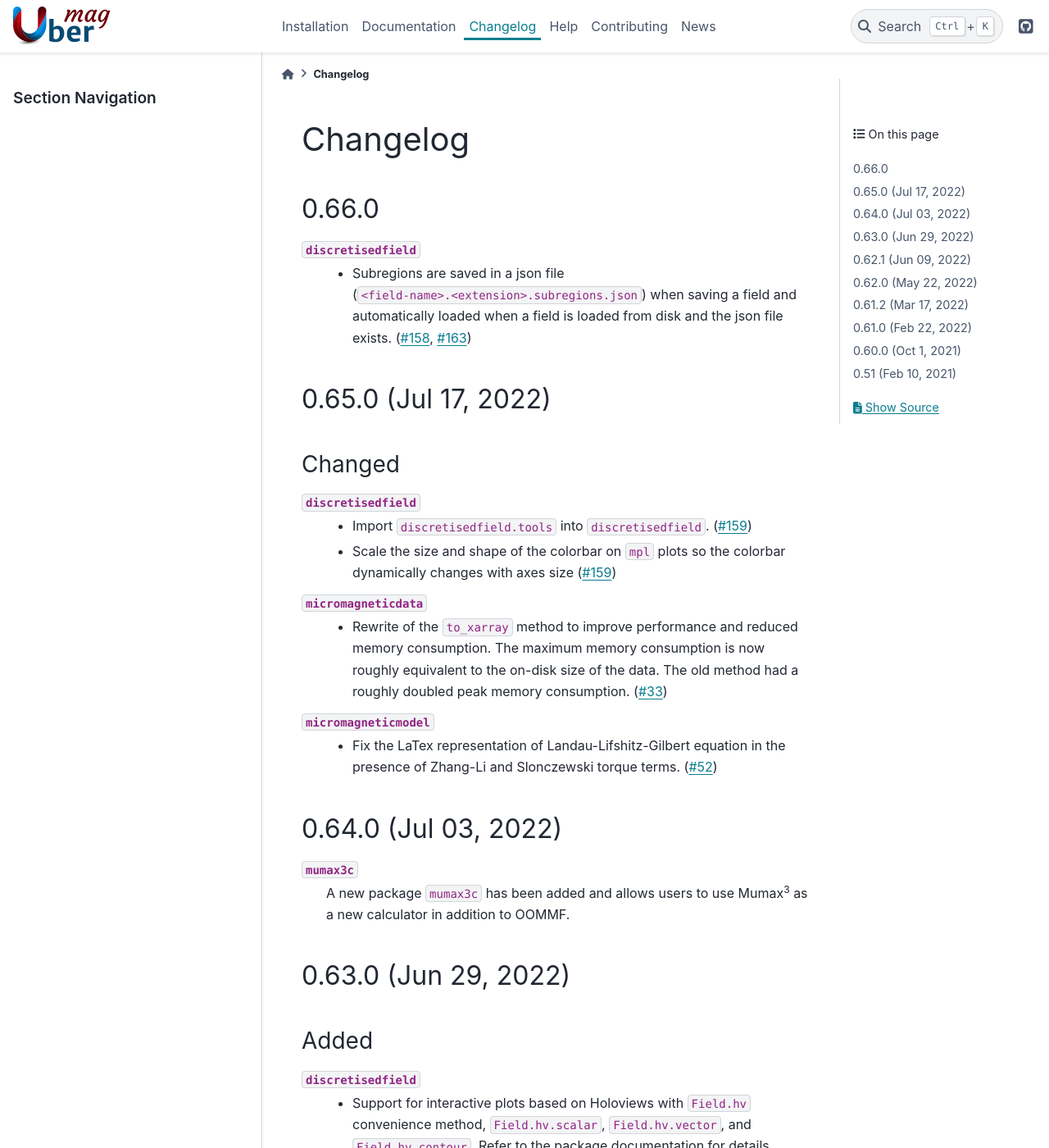
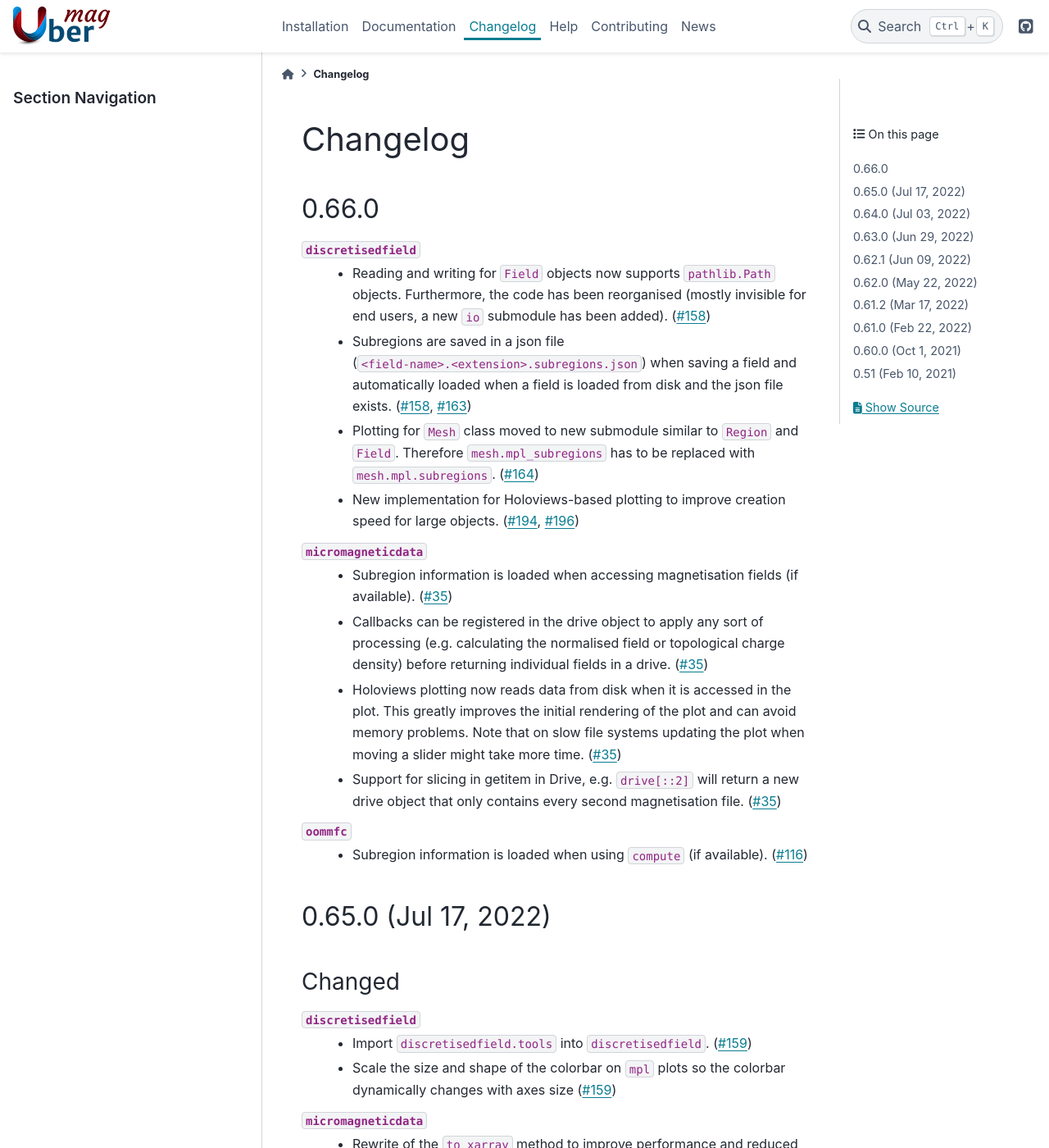
Before and after one commit to ubermag/ubermag.github.io, a Sphinx documentation site: the page built from source/changelog.rst, in a window 1280 px wide and 1400 px high. Shown: the whole window at 82% size. Built offline with Sphinx 7.4.7 and the PyData theme 0.15.4, drawn with Linux system fonts in a browser that asks for light colours; pages that are not in the unit, such as notebooks, are missing from menus.

Commit message:
Additional new features

```diff
--- a/source/changelog.rst
+++ b/source/changelog.rst
@@ -6,11 +6,43 @@ Changelog
 ======
 
 ``discretisedfield``
+  - Reading and writing for ``Field`` objects now supports ``pathlib.Path``
+    objects. Furthermore, the code has been reorganised (mostly invisible for
+    end users, a new ``io`` submodule has been added). (`#158
+    <https://github.com/ubermag/discretisedfield/pull/158>`__)
   - Subregions are saved in a json file
     (``<field-name>.<extension>.subregions.json``) when saving a field and
     automatically loaded when a field is loaded from disk and the json file
     exists. (`#158 <https://github.com/ubermag/discretisedfield/pull/158>`__,
     `#163 <https://github.com/ubermag/discretisedfield/pull/163>`__)
+  - Plotting for ``Mesh`` class moved to new submodule similar to ``Region`` and
+    ``Field``. Therefore ``mesh.mpl_subregions`` has to be replaced with
+    ``mesh.mpl.subregions``. (`#164
+    <https://github.com/ubermag/discretisedfield/pull/164>`__)
+  - New implementation for Holoviews-based plotting to improve creation speed
+    for large objects. (`#194
+    <https://github.com/ubermag/discretisedfield/pull/194>`__, `#196
+    <https://github.com/ubermag/discretisedfield/pull/196>`__)
+
+``micromagneticdata``
+  - Subregion information is loaded when accessing magnetisation fields (if
+    available). (`#35 <https://github.com/ubermag/micromagneticdata/pull/35>`__)
+  - Callbacks can be registered in the drive object to apply any sort of
+    processing (e.g. calculating the normalised field or topological charge
+    density) before returning individual fields in a drive. (`#35
+    <https://github.com/ubermag/micromagneticdata/pull/35>`__)
+  - Holoviews plotting now reads data from disk when it is accessed in the plot.
+    This greatly improves the initial rendering of the plot and can avoid memory
+    problems. Note that on slow file systems updating the plot when moving a
+    slider might take more time. (`#35
+    <https://github.com/ubermag/micromagneticdata/pull/35>`__)
+  - Support for slicing in getitem in Drive, e.g. ``drive[::2]`` will return a
+    new drive object that only contains every second magnetisation file. (`#35
+    <https://github.com/ubermag/micromagneticdata/pull/35>`__)
+
+``oommfc``
+  - Subregion information is loaded when using ``compute`` (if available).
+    (`#116 <https://github.com/ubermag/oommfc/pull/116>`__)
 
 0.65.0 (Jul 17, 2022)
 =====================
```
